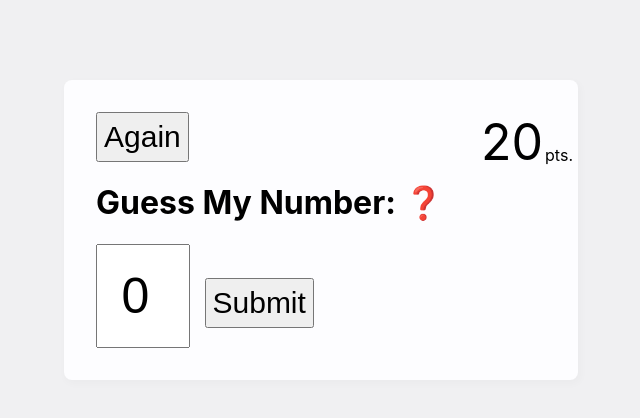
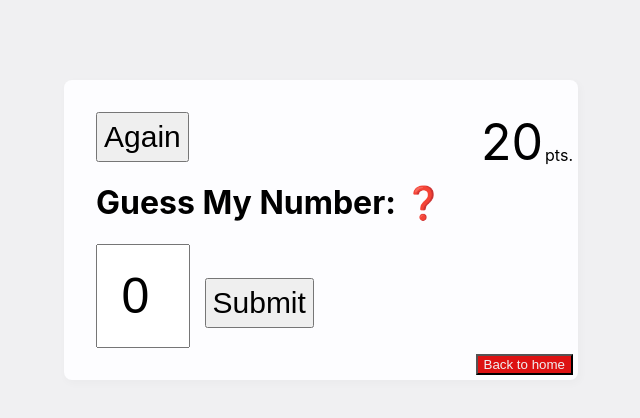
Before and after one commit to antonioltd/operateautomation, a plain HTML site: page games.html in a window 1280 px wide. Shown: the whole page, without its empty margins (319-959 px from the left). Drawn offline with Linux system fonts and the light colour scheme.

Commit message:
add link back to homepage

```diff
--- a/games.html
+++ b/games.html
@@ -49,6 +49,14 @@
         right: 5px;
         font-size: 1em;
         top: 65px;
+      }
+
+      #back-to-home {
+        position: absolute;
+        right: 5px;
+        bottom: 5px;
+        background-color: rgb(221, 18, 18);
+        color: #f0f0f2;
       }
 
       a:link,
@@ -105,6 +113,12 @@
         Submit
       </button>
       <span class="warning-message hidden">Too low</span>
+      <input
+        onclick="location.href='index.html'"
+        type="button"
+        id="back-to-home"
+        value="Back to home"
+      />
     </div>
   </body>
 </html>
```
Also changed, not shown: index.html (+1 -1 lines).
